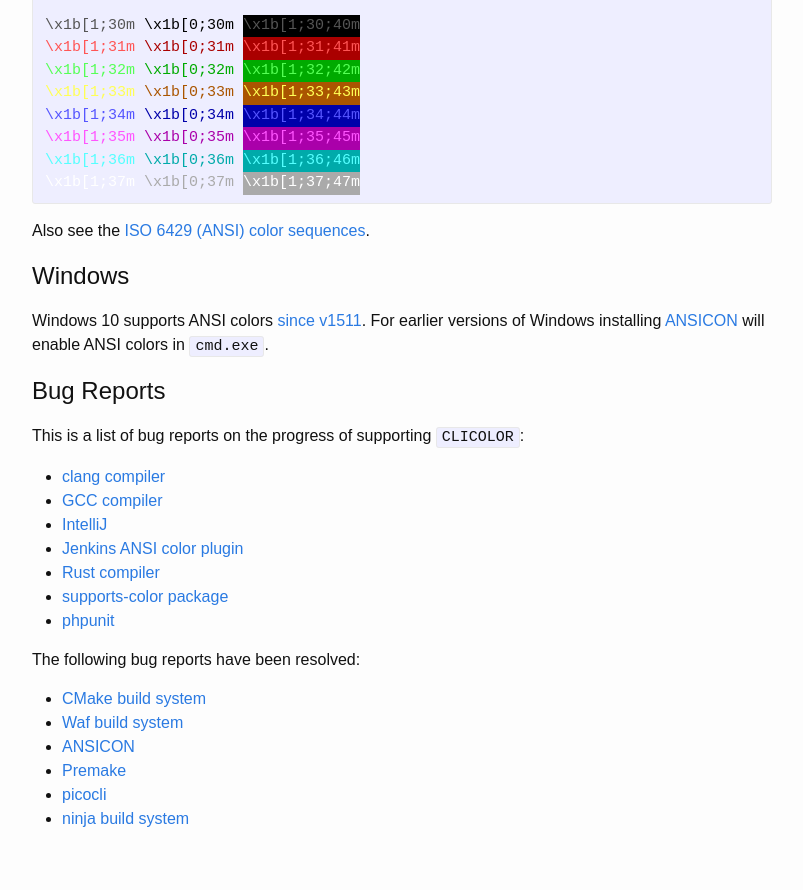
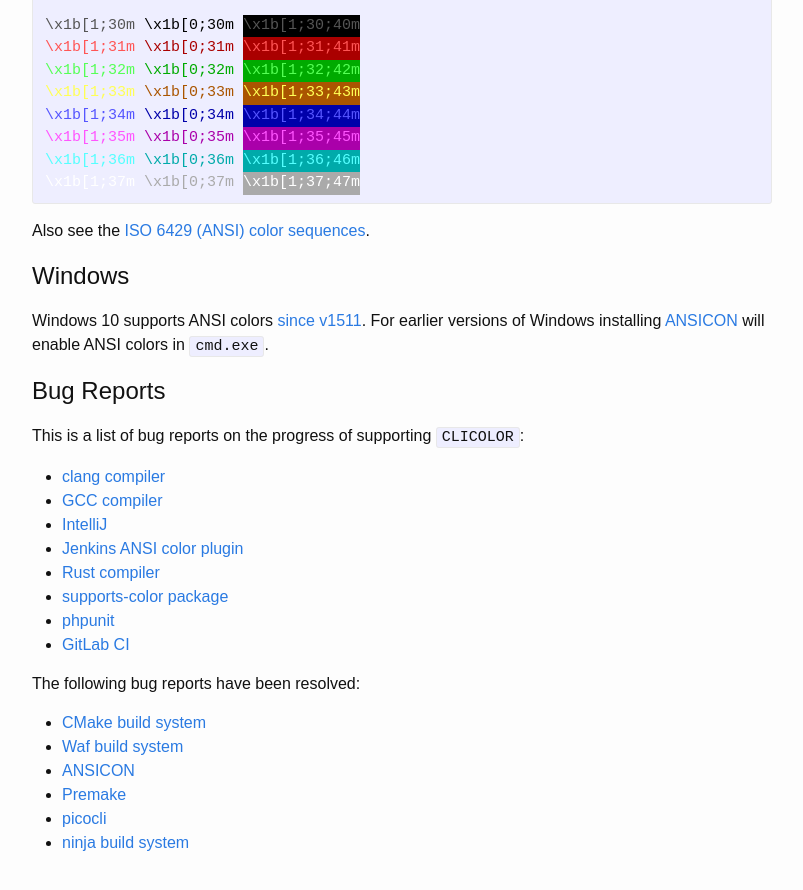
Before and after one commit to jhasse/clicolors, a Jekyll site: the page built from index.md, in a window 1280 px wide and 900 px high, scrolled down 1154 px. Shown: the top 890 px of the window, without its empty margins (238-1041 px from the left). Built offline with Jekyll 4.4.1, drawn with Linux system fonts in a browser that asks for light colours.

Commit message:
Add link to GitLab CI issue

```diff
--- a/index.md
+++ b/index.md
@@ -91,6 +91,7 @@ This is a list of bug reports on the progress of supporting `CLICOLOR`:
  * [Rust compiler](https://github.com/rust-lang/rust/pull/27867)
  * [supports-color package](https://github.com/chalk/supports-color/issues/32)
  * [phpunit](https://github.com/sebastianbergmann/phpunit/issues/2662)
+ * [GitLab CI](https://gitlab.com/gitlab-org/gitlab-ce/issues/61582)
 
 The following bug reports have been resolved:
 
```
